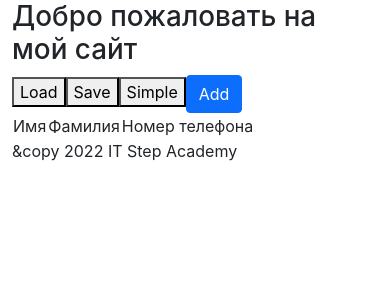
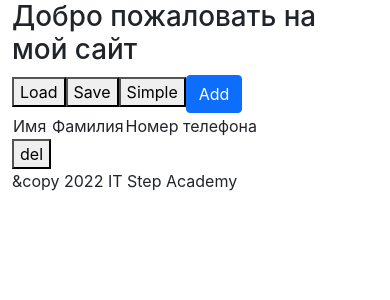
Before and after one commit to ninydev/f12, a React (Create React App) app in the folder 24_first_react/: page / in a window 390 px wide. Both pictures are taken after a click on the button "Simple". Shown: the top 300 px of the page. Built offline with nearby package versions, Linux system fonts and the light colour scheme.

Commit message:
PhoneBook Delete var 1

```diff
--- a/24_first_react/src/components/PhoneBook/PhoneBook.js
+++ b/24_first_react/src/components/PhoneBook/PhoneBook.js
@@ -51,6 +51,21 @@ class PhoneBook extends React.Component {
     }
 
 
+    /**
+     * Удаление элемента по его Id
+     * @param contactId
+     */
+    deleteById(contactId){
+        const oldState = this.state
+        oldState.contacts.splice( oldState.contacts.findIndex(c=> c.id === contactId), 1)
+        this.setState(oldState)
+    }
+
+    deleteByEl(el){
+        this.deleteById(el.target.getAttribute('data-id'))
+    }
+
+
 
     /**
      * Заргузка в коллекцию демо данные.
@@ -93,7 +108,11 @@ class PhoneBook extends React.Component {
                     <tbody>
                 {
                     this.state.contacts.map(contact => (
+                        <>
                         <Contact  key={contact.id} contact={contact}></Contact>
+                            <button data-id={contact.id} onClick={this.deleteByEl.bind(this)}>del</button>
+                        </>
+
                     ))
                 }
                     </tbody>
```
